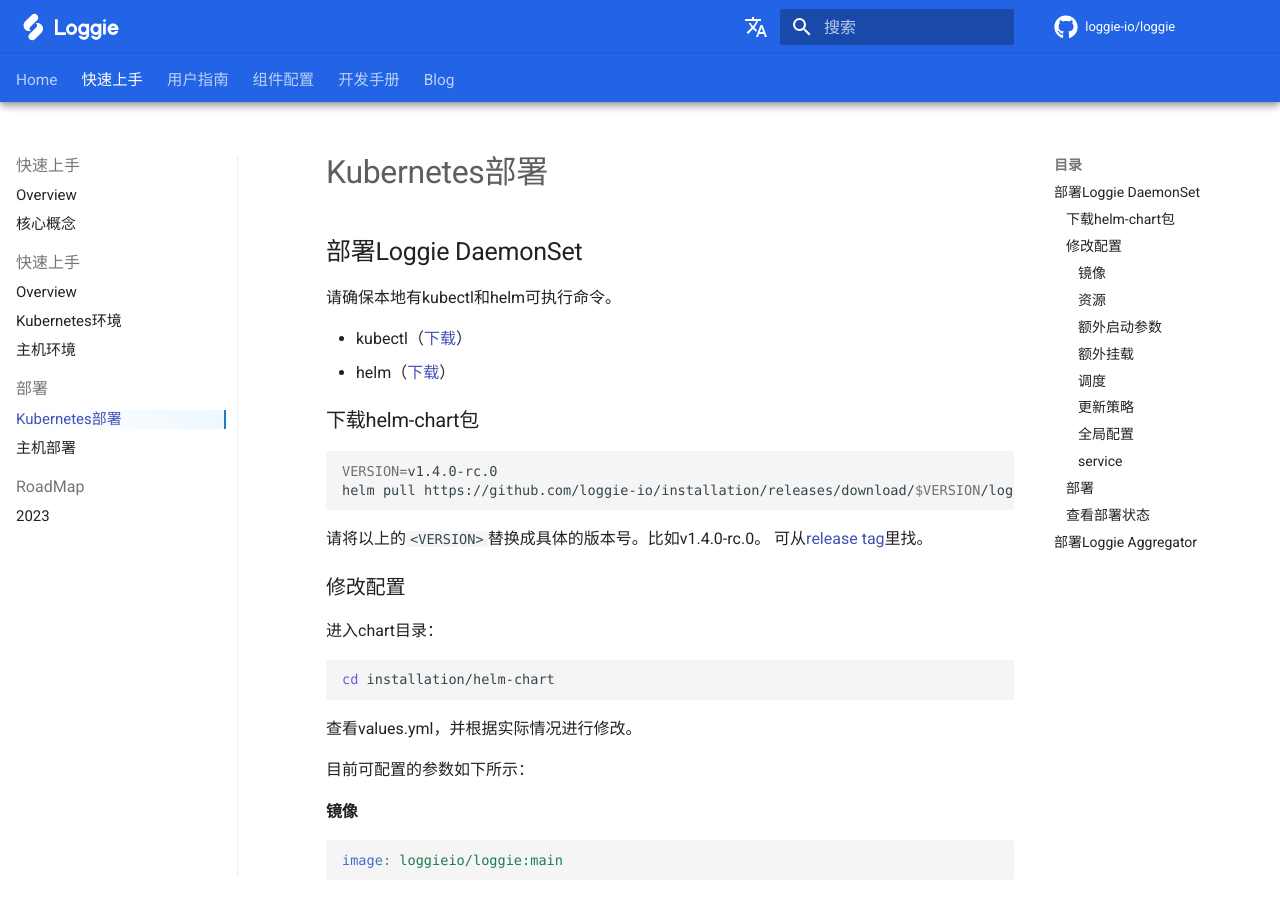
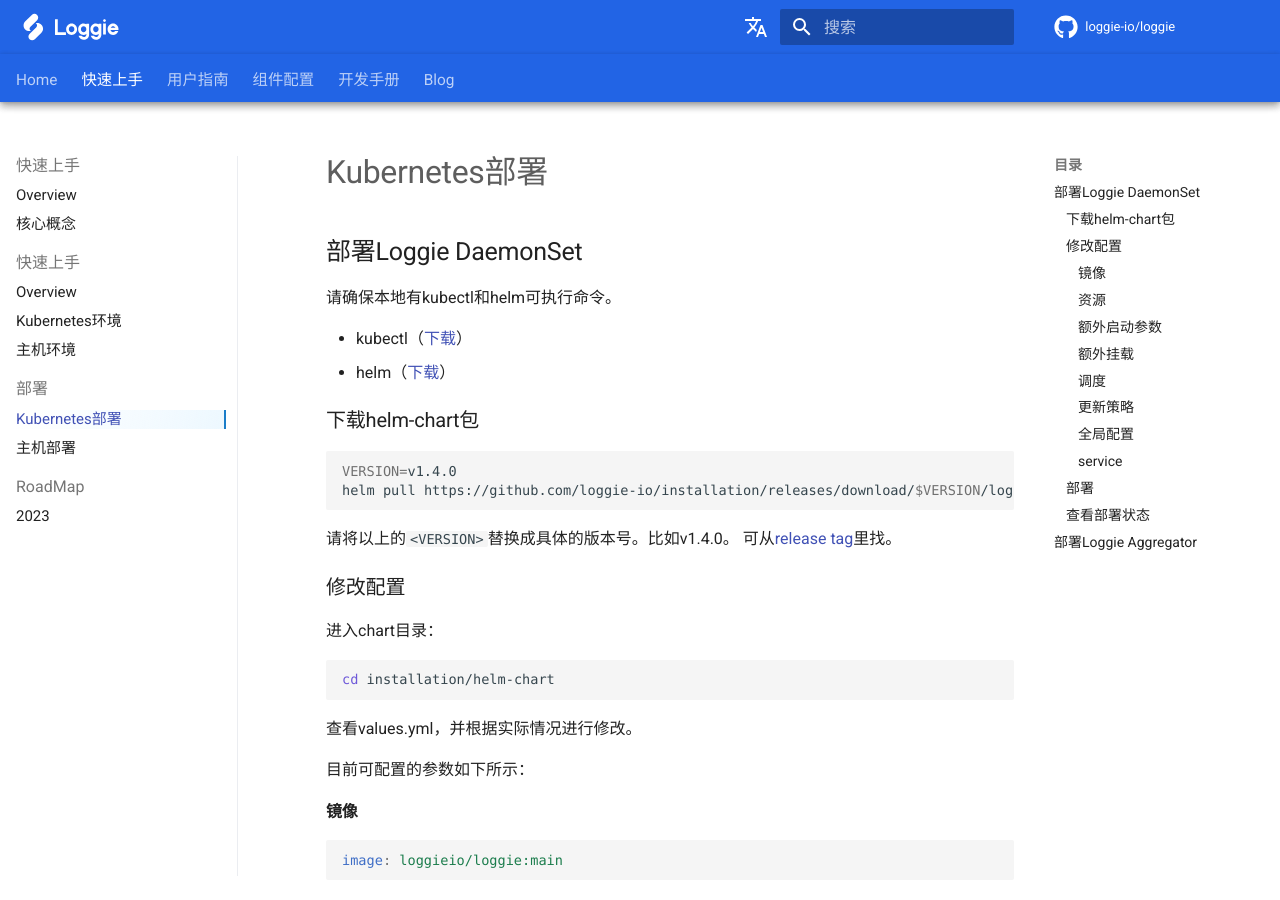
Before and after one commit to loggie-io/docs, an MkDocs documentation site: the page built from docs/getting-started/install/kubernetes.md, in a window 1280 px wide and 900 px high. Built offline with MkDocs 1.6.1 and Material for MkDocs 9.7.7, drawn with Linux system fonts in a browser that asks for light colours; some web fonts are replaced; comment, search, counter and statistics services are not loaded.

Commit message:
Feat: upgrade loggie version to v1.4.0 (#154)

````diff
--- a/docs/getting-started/install/kubernetes.md
+++ b/docs/getting-started/install/kubernetes.md
@@ -10,10 +10,10 @@
 ### 下载helm-chart包
 
 ```bash
-VERSION=v1.4.0-rc.0
+VERSION=v1.4.0
 helm pull https://github.com/loggie-io/installation/releases/download/$VERSION/loggie-$VERSION.tgz && tar xvzf loggie-$VERSION.tgz
 ```
-请将以上的`<VERSION>`替换成具体的版本号。比如v1.4.0-rc.0。 可从[release tag](https://github.com/loggie-io/loggie/tags)里找。
+请将以上的`<VERSION>`替换成具体的版本号。比如v1.4.0。 可从[release tag](https://github.com/loggie-io/loggie/tags)里找。
 
 ### 修改配置
 进入chart目录：
````
Also changed, not shown: docs/getting-started/install/node.md (+1 -1 lines), docs/getting-started/quick-start/kubernetes.md (+1 -1 lines), docs/getting-started/quick-start/node.md (+1 -1 lines).
